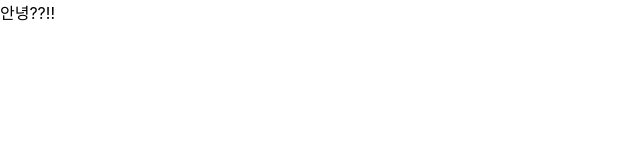
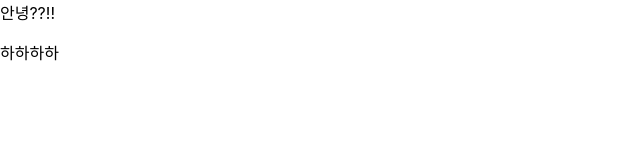
Before and after one commit to TIH-sample/sample1, a React (Create React App) app: page / in a window 1280 px wide. Shown: the top 160 px of the page, without its empty margins (0-640 px from the left). Built offline with nearby package versions, Linux system fonts and the light colour scheme.

Commit message:
leejisook-1

```diff
--- a/src/app/App.js
+++ b/src/app/App.js
@@ -1,7 +1,9 @@
-
 function App() {
   return (
-    <div>안녕??!!</div>
+    <>
+      <div>안녕??!!</div>
+      <p>하하하하</p>
+    </>
   );
 }
 
```
